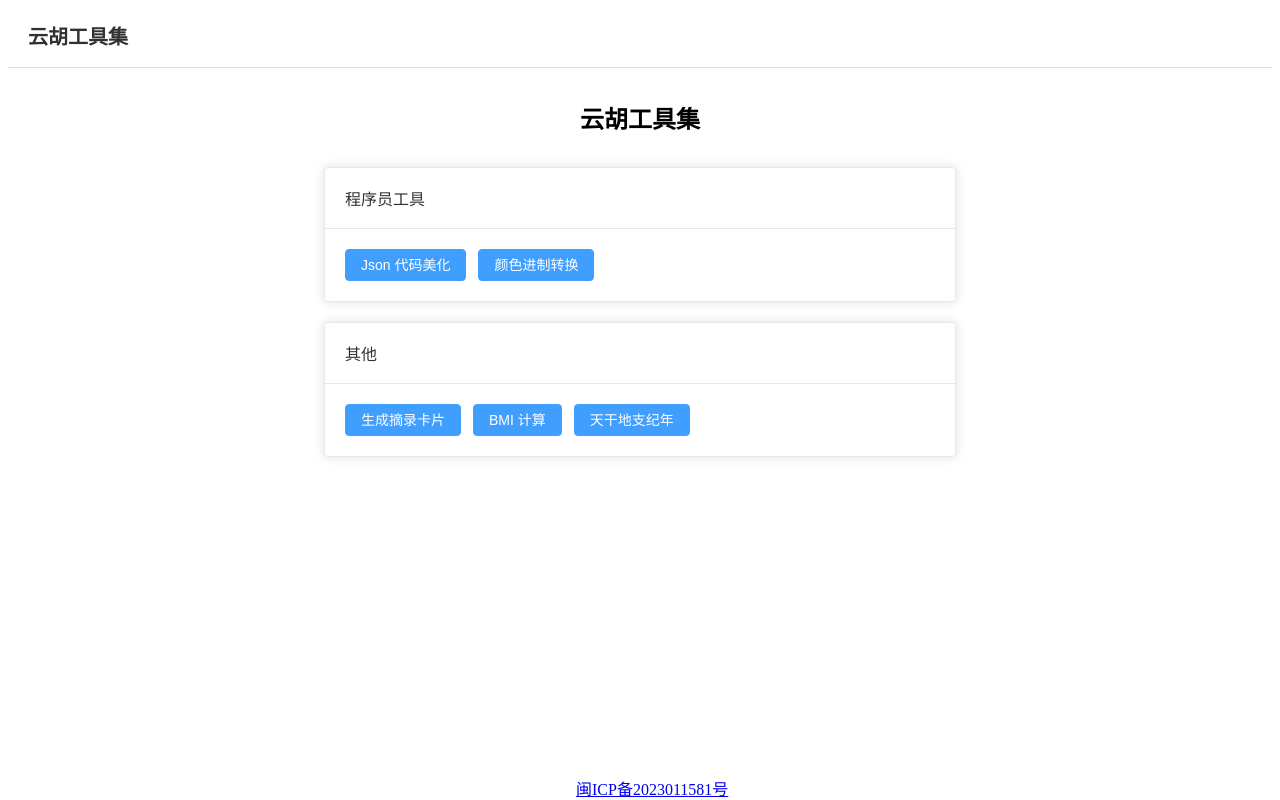
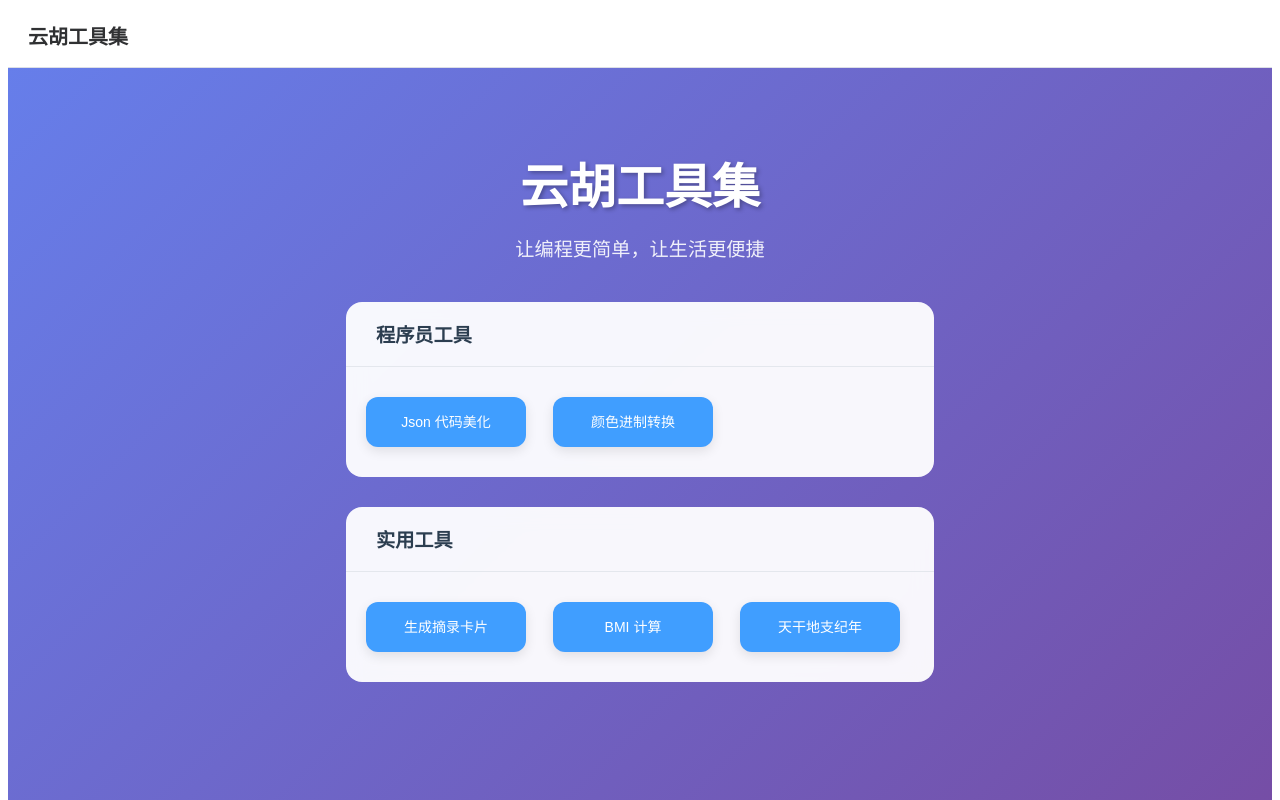
Before and after one commit to stevenling/interesting-util-client, a Vue app: page / in a window 1280 px wide. Shown: the top 800 px of the page. Built offline with nearby package versions, Linux system fonts and the light colour scheme; what @highlightjs/vue-plugin would draw is missing.

Commit message:
docs: 21

```diff
--- a/package.json
+++ b/package.json
@@ -2,6 +2,7 @@
   "name": "interesting-util-client",
   "version": "0.1.0",
   "private": true,
+  "homepage": "https://stevenling.github.io/github-actions-demo",
   "scripts": {
     "serve": "vue-cli-service serve",
     "build": "vue-cli-service build",
--- a/src/components/CodeFormat.vue
+++ /dev/null
@@ -1,5 +0,0 @@
-<template></template>
-
-<script></script>
-
-<style></style>
--- a/src/components/UtilIndex.vue
+++ b/src/components/UtilIndex.vue
@@ -1,55 +1,98 @@
 <template>
   <TopMenu></TopMenu>
+
+  <div class="main-container">
+    <div class="hero-section">
       <div class="title">云胡工具集</div>
+      <div class="subtitle">让编程更简单，让生活更便捷</div>
+    </div>
 
-  <el-row>
+    <div class="content-container">
+      <el-row :gutter="24">
         <el-col :span="6"></el-col>
         <el-col :span="12">
-      <div />
-      <el-card class="box-card">
+          <!-- 程序员工具卡片 -->
+          <el-card class="tool-card" shadow="hover">
             <template #header>
-          <div>
+              <div class="card-header">
+                <i class="el-icon-code"></i>
                 <span>程序员工具</span>
               </div>
             </template>
-        <div>
-          <el-button type="primary" @click="gotoJsonFormat">
+            <div class="button-group">
+              <el-button
+                type="primary"
+                @click="gotoJsonFormat"
+                class="tool-button"
+                size="large"
+              >
+                <i class="el-icon-document"></i>
                 Json 代码美化
               </el-button>
 
-          <el-button type="primary" @click="gotoColorConvert">
+              <el-button
+                type="primary"
+                @click="gotoColorConvert"
+                class="tool-button"
+                size="large"
+              >
+                <i class="el-icon-palette"></i>
                 颜色进制转换
               </el-button>
             </div>
           </el-card>
 
-      <el-card class="box-card">
+          <!-- 其他工具卡片 -->
+          <el-card class="tool-card" shadow="hover">
             <template #header>
-          <div>
-            <span>其他</span>
+              <div class="card-header">
+                <i class="el-icon-magic-stick"></i>
+                <span>实用工具</span>
               </div>
             </template>
-        <!-- <div>
-          <el-button type="primary" @click="GotoBetweenNowToHoliday">
-            距离放假时间
+            <div class="button-group">
+              <el-button
+                type="primary"
+                @click="gotoFontToImage"
+                class="tool-button"
+                size="large"
+              >
+                <i class="el-icon-picture"></i>
+                生成摘录卡片
               </el-button>
-        </div> -->
-        <div>
-          <el-button type="primary" @click="gotoFontToImage"> 生成摘录卡片 </el-button>
-          <el-button type="primary" @click="gotoCalcBmi"> BMI 计算 </el-button>
+
+              <el-button
+                type="primary"
+                @click="gotoCalcBmi"
+                class="tool-button"
+                size="large"
+              >
+                <i class="el-icon-data-analysis"></i>
+                BMI 计算
+              </el-button>
+
               <el-button
                 type="primary"
                 @click="gotoCalcHeavenlyStemsAndEarthlyBranches"
+                class="tool-button"
+                size="large"
               >
+                <i class="el-icon-date"></i>
                 天干地支纪年
               </el-button>
             </div>
           </el-card>
         </el-col>
       </el-row>
+    </div>
+  </div>
 
-  <footer class="icp">
-    <a href="https://beian.miit.gov.cn/" target="_blank">闽ICP备2023011581号</a>
+  <footer class="footer">
+    <div class="footer-content">
+      <a href="https://beian.miit.gov.cn/" target="_blank" class="icp-link">
+        闽ICP备2023011581号
+      </a>
+    </div>
   </footer>
 </template>
 
@@ -117,59 +160,168 @@ const gotoFontToImage = () => {
 </script>
 
 <style scoped>
-/* 全局应用样式 */
-#app {
-  font-family: Avenir, Helvetica, Arial, sans-serif;
-  /* 启用字体平滑，使字体在WebKit浏览器中更清晰 */
-  -webkit-font-smoothing: antialiased;
-  /* 启用字体平滑，使字体在Firefox浏览器中更清晰 */
-  -moz-osx-font-smoothing: grayscale;
-  /*//text-align: center;*/
-  /*color: #2c3e50;*/
-  /* 设置顶部外边距 */
-  margin-top: 60px;
-  /*position:relative;*/
+/* 主容器样式 */
+.main-container {
+  min-height: 100vh;
+  background: linear-gradient(135deg, #667eea 0%, #764ba2 100%);
+  padding: 20px 0;
 }
 
-/* 页面标题样式 */
-.title {
-  /* 文本居中对齐 */
+/* 英雄区域样式 */
+.hero-section {
   text-align: center;
-  /* 设置外边距为2rem */
-  margin: 2rem;
-  /* 设置字体大小为1.5rem */
-  font-size: 1.5rem;
-  /* 设置字体为Monotype Corsiva */
-  font-family: "Monotype Corsiva";
-  /* 设置字体粗细为粗体 */
-  font-weight: bold;
+  padding: 60px 20px 40px;
+  color: white;
 }
 
-/* 卡片容器样式 */
-.box-card {
-  /* display: flex; */
-  /*justify-content: center;*/
-  /*align-items: center;*/
-  /*height: 100vh;*/
-  /* 设置底部外边距为20px */
-  margin-bottom: 20px;
+.title {
+  font-size: 3rem;
+  font-weight: bold;
+  margin-bottom: 1rem;
+  text-shadow: 2px 2px 4px rgba(0,0,0,0.3);
+  font-family: 'Monotype Corsiva', cursive;
+}
+
+.subtitle {
+  font-size: 1.2rem;
+  opacity: 0.9;
+  font-weight: 300;
+}
+
+/* 内容容器样式 */
+.content-container {
+  max-width: 1200px;
+  margin: 0 auto;
+  padding: 0 20px;
+}
+
+/* 工具卡片样式 */
+.tool-card {
+  margin-bottom: 30px;
+  border-radius: 16px;
+  border: none;
+  transition: all 0.3s ease;
+  background: rgba(255, 255, 255, 0.95);
+  backdrop-filter: blur(10px);
+}
+
+.tool-card:hover {
+  transform: translateY(-5px);
+  box-shadow: 0 20px 40px rgba(0,0,0,0.1);
 }
 
 /* 卡片头部样式 */
 .card-header {
-  /*background: skyblue;*/
+  display: flex;
+  align-items: center;
+  gap: 10px;
+  font-size: 1.2rem;
+  font-weight: 600;
+  color: #2c3e50;
 }
 
-/* ICP备案信息样式 */
-.icp {
-  /*position: absolute;*/
-  /*text-align: center;*/
-  /* 使用固定定位 */
-  position: fixed;
-  /* 距离底部0px */
-  bottom: 0px;
-  /* 距离左侧45% */
-  left: 45%;
-  /*left:0px;*/
+.card-header i {
+  font-size: 1.4rem;
+  color: #667eea;
+}
+
+/* 按钮组样式 */
+.button-group {
+  display: flex;
+  flex-wrap: wrap;
+  gap: 15px;
+  padding: 10px 0;
+}
+
+/* 工具按钮样式 */
+.tool-button {
+  flex: 0 1 auto;
+  min-width: 160px;
+  height: 50px;
+  border-radius: 12px;
+  font-weight: 500;
+  transition: all 0.3s ease;
+  display: flex;
+  align-items: center;
+  justify-content: center;
+  gap: 8px;
+  border: none;
+  box-shadow: 0 4px 12px rgba(0,0,0,0.1);
+}
+
+.tool-button:hover {
+  transform: translateY(-2px);
+  box-shadow: 0 8px 20px rgba(0,0,0,0.15);
+}
+
+.tool-button i {
+  font-size: 1.2rem;
+}
+
+/* 页脚样式 */
+.footer {
+  background: rgba(0,0,0,0.1);
+  backdrop-filter: blur(10px);
+  padding: 20px 0;
+  margin-top: 40px;
+}
+
+.footer-content {
+  text-align: center;
+}
+
+.icp-link {
+  color: rgba(255,255,255,0.8);
+  text-decoration: none;
+  font-size: 0.9rem;
+  transition: color 0.3s ease;
+}
+
+.icp-link:hover {
+  color: white;
+  text-decoration: underline;
+}
+
+/* 响应式设计 */
+@media (max-width: 768px) {
+  .title {
+    font-size: 2rem;
+  }
+
+  .subtitle {
+    font-size: 1rem;
+  }
+
+  .button-group {
+    flex-direction: column;
+  }
+
+  .tool-button {
+    min-width: 100%;
+  }
+
+  .content-container {
+    padding: 0 15px;
+  }
+}
+
+/* 动画效果 */
+@keyframes fadeInUp {
+  from {
+    opacity: 0;
+    transform: translateY(30px);
+  }
+  to {
+    opacity: 1;
+    transform: translateY(0);
+  }
+}
+
+.tool-card {
+  animation: fadeInUp 0.6s ease-out;
+}
+
+.tool-card:nth-child(2) {
+  animation-delay: 0.2s;
 }
 </style>
```
Also changed, not shown: 1.txt (deleted). Lines whose indentation alone changed are shown as unchanged.
